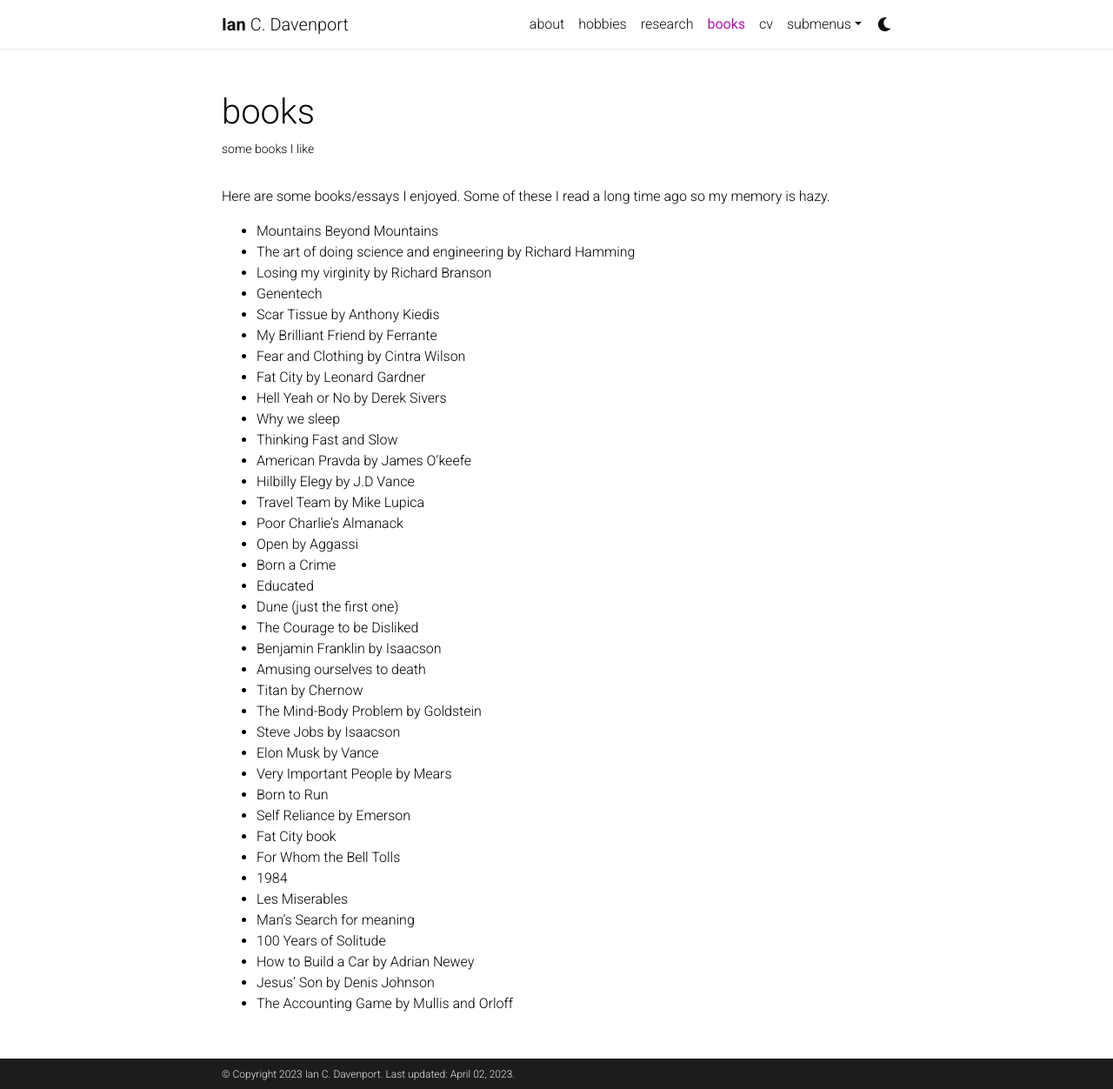
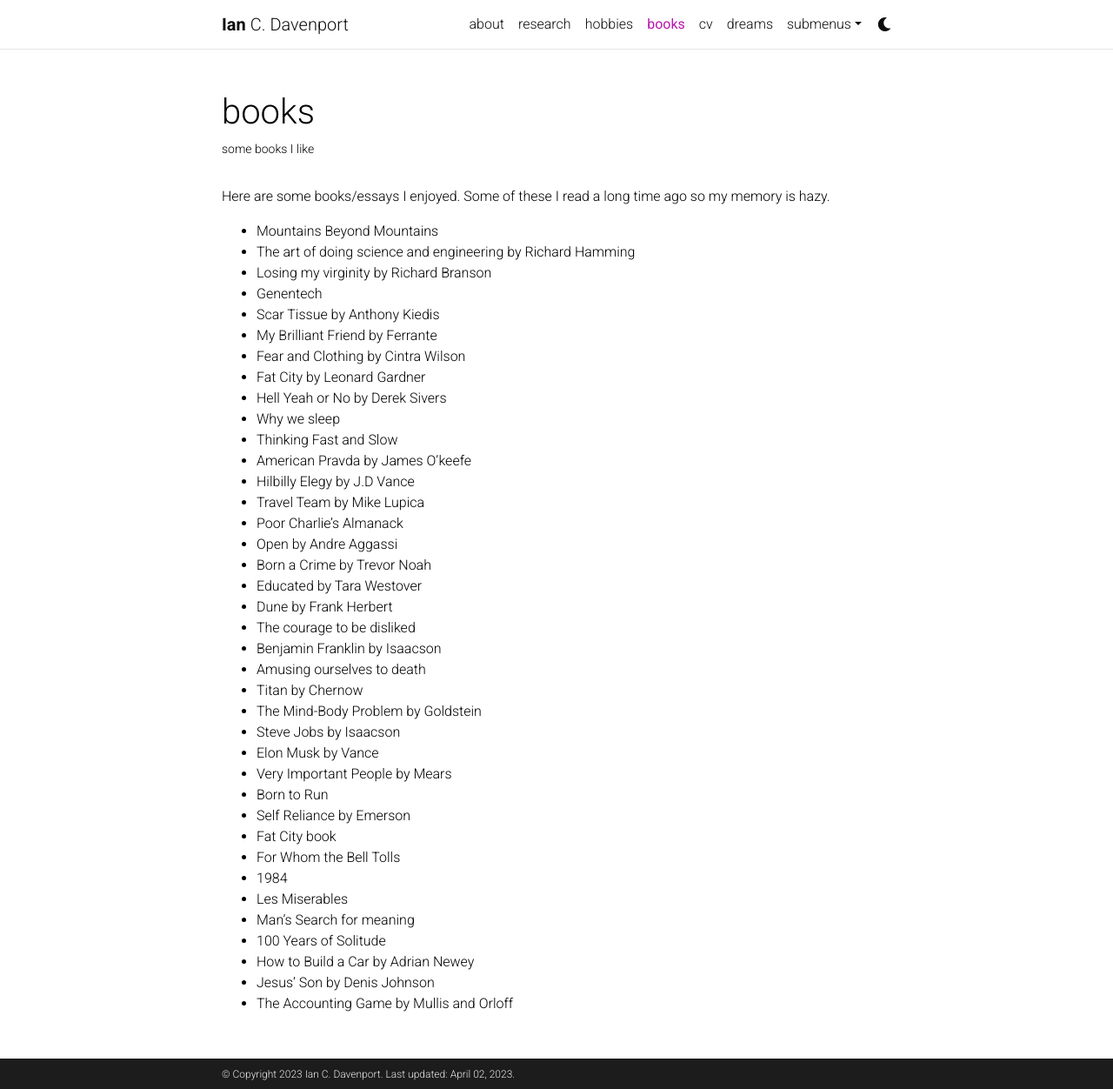
Before and after one commit to davenpi/davenpi.github.io, a Jekyll site: the page built from _pages/books.md, in a window 1280 px wide and 1252 px high. Shown: the whole window at 87% size. Built offline with Jekyll 4.4.1, drawn with Linux system fonts in a browser that asks for light colours; comment, search, counter and statistics services are not loaded; a style sheet for code colours, icons or effects is not loaded.

Commit message:
add dreams

```diff
--- a/_pages/books.md
+++ b/_pages/books.md
@@ -27,11 +27,11 @@
 - Hilbilly Elegy by J.D Vance
 - Travel Team by Mike Lupica
 - Poor Charlie's Almanack
-- Open by Aggassi
-- Born a Crime
-- Educated
-- Dune (just the first one)
-- The Courage to be Disliked
+- Open by Andre Aggassi
+- Born a Crime by Trevor Noah
+- Educated by Tara Westover
+- Dune by Frank Herbert
+- The courage to be disliked
 - Benjamin Franklin by Isaacson
 - Amusing ourselves to death
 - Titan by Chernow
```
Also changed, not shown: _hobbies/misc.md (+0 -2 lines), _hobbies/travel.md (+1 -1 lines), _pages/hobbies.md (+1 -2 lines), _pages/pie.md (added, +51 -0 lines).
